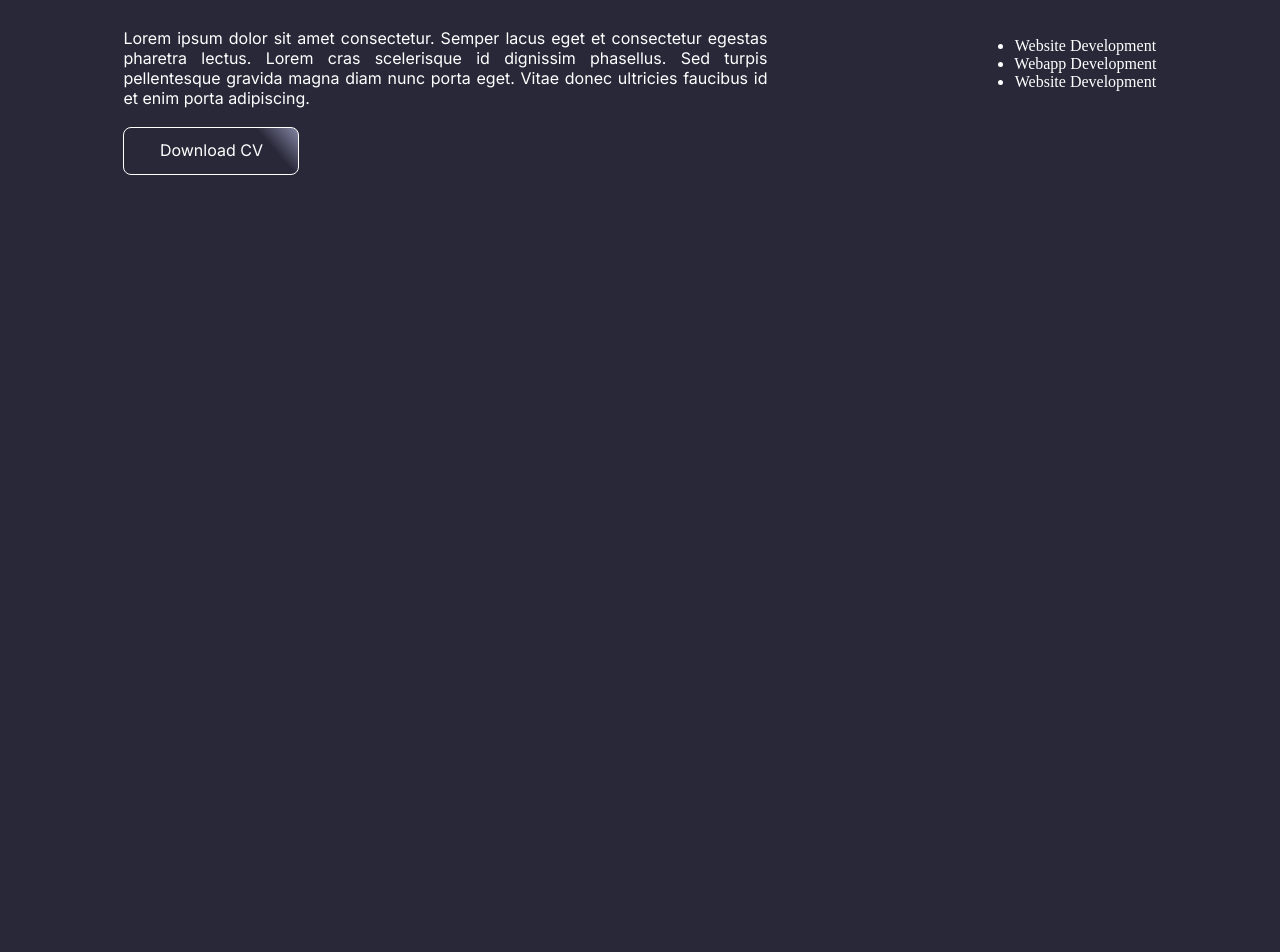
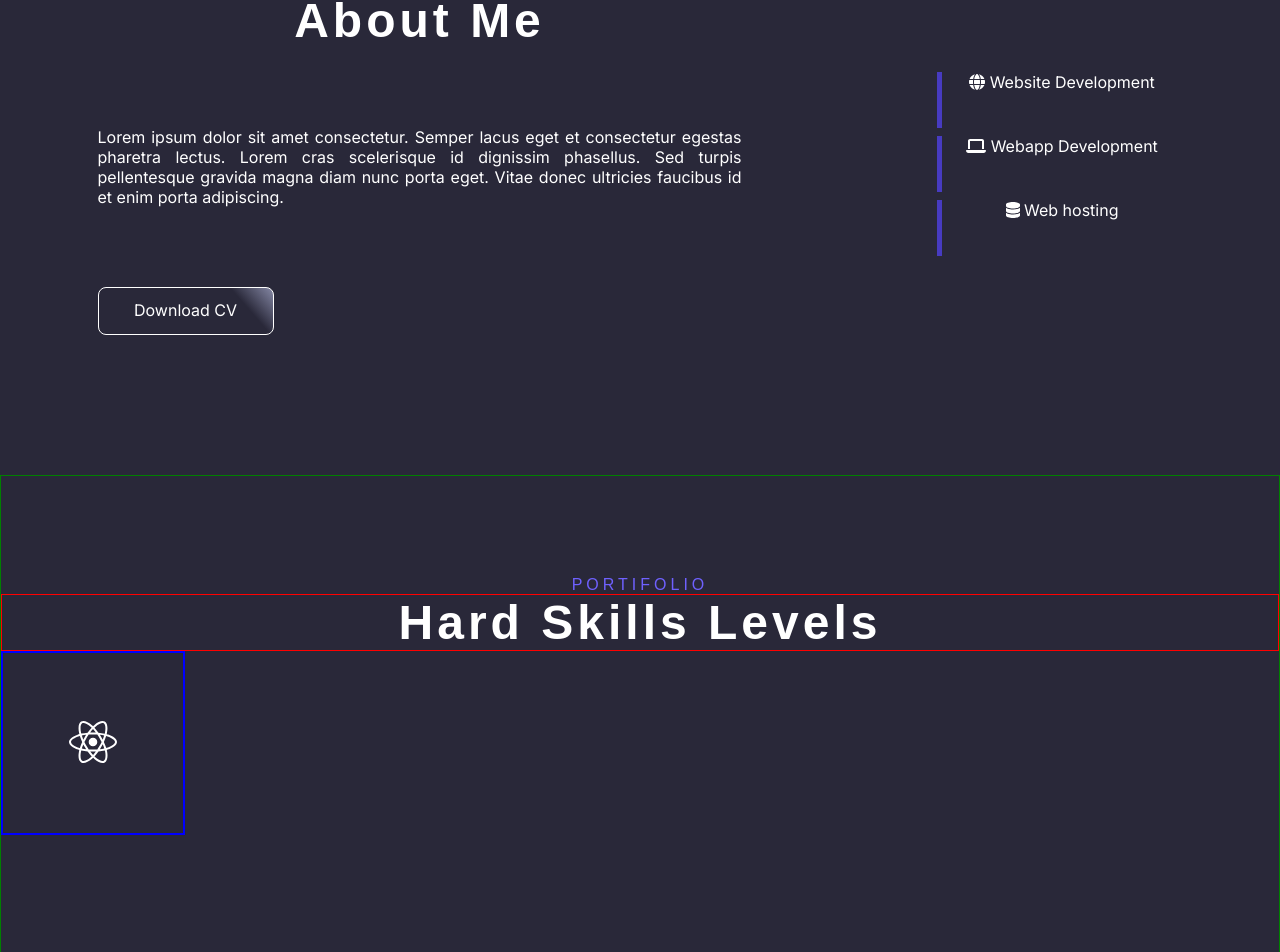
Before and after one commit to deivid94/portifolio, a React (Vite) app: page / in a window 1280 px wide. Shown: the part 797-1749 px from the top of the page. Before the commit the page ends 972 px from the top, so only its background shows below. Built offline with nearby package versions, Linux system fonts and the light colour scheme; a web font is replaced by a local one.

Commit message:
feat: card kills

```diff
--- a/src/App.jsx
+++ b/src/App.jsx
@@ -1,6 +1,7 @@
 import './App.css'
 import Header from './components/Header'
 import Aboutme from './components/AboutMe'
+import Skills from './components/Skills'
 
 function App() {
 
@@ -9,6 +10,7 @@ function App() {
     <body>
     <Header />
     <Aboutme />
+    <Skills />
 
     </body>
 
--- a/src/components/AboutMe/about.css
+++ b/src/components/AboutMe/about.css
@@ -9,9 +9,9 @@ background-color: var(--background-app);
 .about__me {
     display: flex;
     flex-direction: column;
-    justify-content: space-between;
+    justify-content: space-around;
     width: 644px;
-    height: 222px;
+    height: 422px;
 
 
 }
@@ -19,6 +19,7 @@ background-color: var(--background-app);
 .about__me h2 {
     font-family: var(--font-title);
     font-size: 48px;
+    letter-spacing: 4px;
     color: var(--greyscale);
 }
 
@@ -40,3 +41,32 @@ background-color: var(--background-app);
   width: 176px;
   height: 48px;
 }
+.aboutme__links ul {
+
+    display:  flex;
+    flex-direction: column;
+    gap: 8px;
+    font-family: var(--font-body);
+    font-size: 16px;
+    list-style-type: none;
+
+
+
+
+}
+
+.aboutme__links li {
+    width: 246px;
+    height: 56px;
+    border-left: 5px solid var(--background-fundo);
+
+
+
+}
+
+.aboutme__links a {
+ text-decoration: none;
+
+
+
+}
--- a/src/components/AboutMe/index.jsx
+++ b/src/components/AboutMe/index.jsx
@@ -1,4 +1,8 @@
 import './about.css'
+import { FontAwesomeIcon } from '@fortawesome/react-fontawesome'
+import { faDatabase } from '@fortawesome/free-solid-svg-icons'
+import { faGlobe } from '@fortawesome/free-solid-svg-icons'
+import { faLaptop } from '@fortawesome/free-solid-svg-icons'
 export default function Aboutme(){
     return (
         <section className="aboutme_section">
@@ -15,9 +19,9 @@ export default function Aboutme(){
 
         <div className="aboutme__links">
             <ul>
-                <li>Website Development</li>
-                <li>Webapp Development</li>
-                <li>Website Development</li>
+                <li> <FontAwesomeIcon icon= {faGlobe} /> Website Development</li>
+                <li> <FontAwesomeIcon icon ={faLaptop} /> Webapp Development</li>
+                <li> <FontAwesomeIcon icon={faDatabase} /> Web hosting</li>
             </ul>
         </div>
 
--- /dev/null
+++ b/src/components/CardSkill/card.css
@@ -0,0 +1,14 @@
+.card_skill{
+    display: flex;
+    flex-direction: column;
+    justify-content: center;
+    width: 184px;
+    height: 184px;
+    border: 2px solid blue;
+}
+
+.card_skill_language  {
+    --fa-primary-color: green;
+    --fa-secondary-color: red;
+    color: var(--primarycolorButton);
+}
--- /dev/null
+++ b/src/components/CardSkill/index.jsx
@@ -0,0 +1,14 @@
+import './card.css'
+import { FontAwesomeIcon } from "@fortawesome/react-fontawesome"
+import { faReact } from "@fortawesome/free-brands-svg-icons"
+
+export default function CardSkill (){
+    return (
+        <div className="card_skill">
+         <i className='card_skill__language fa-3x'>
+            <FontAwesomeIcon icon={faReact}  />
+         </i>
+
+        </div>
+    )
+}
--- /dev/null
+++ b/src/components/Skills/Skill.css
@@ -0,0 +1,22 @@
+.container_skill {
+    margin-top: 100px;
+    display: flex;
+    flex-direction: column;
+    width:  100%;
+    height:525px;
+    border: 1px solid green;
+}
+.container_skill p {
+    margin-top:100px;
+    font-family: var(--font-title);
+    color: var(--primarycolorButton);
+    letter-spacing: 4px;
+
+}
+
+.container_skill h1 {
+    border: 1px solid red;
+    font-size: 48px;
+    font-family: var(--font-title);
+    letter-spacing: 4px;
+}
--- /dev/null
+++ b/src/components/Skills/index.jsx
@@ -0,0 +1,16 @@
+
+import './Skill.css'
+import CardSkill from '../CardSkill'
+export default function Skills (){
+    return (
+        <section className='container_skill'>
+            <div className='skill_title'>
+                <p>PORTIFOLIO</p>
+                <h1>Hard Skills Levels</h1>
+            </div>
+            <div className='skill'>
+                 <CardSkill />
+            </div>
+        </section>
+    )
+}
```
Also changed, not shown: src/components/AboutMe/assets/app.svg (added).
